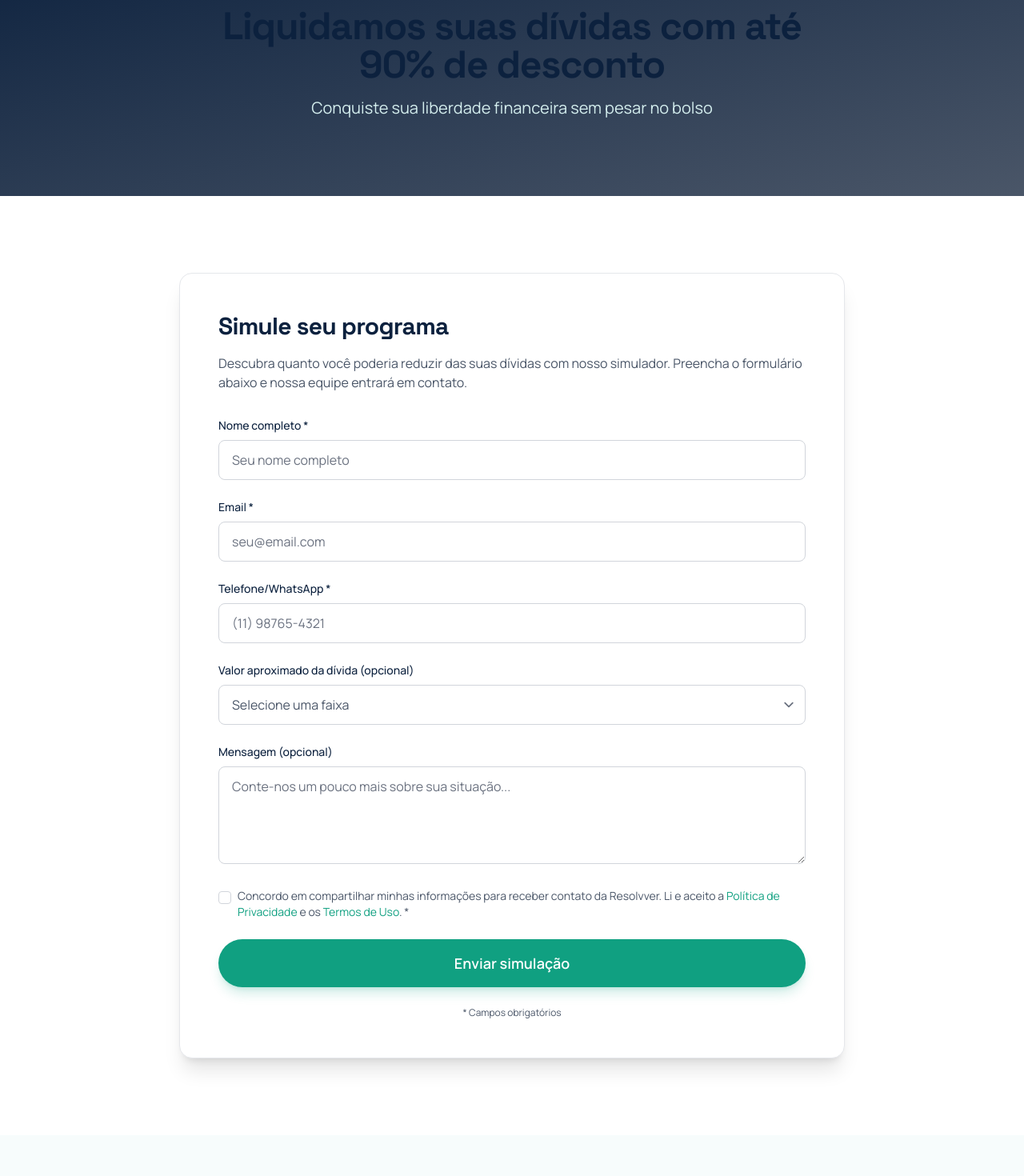
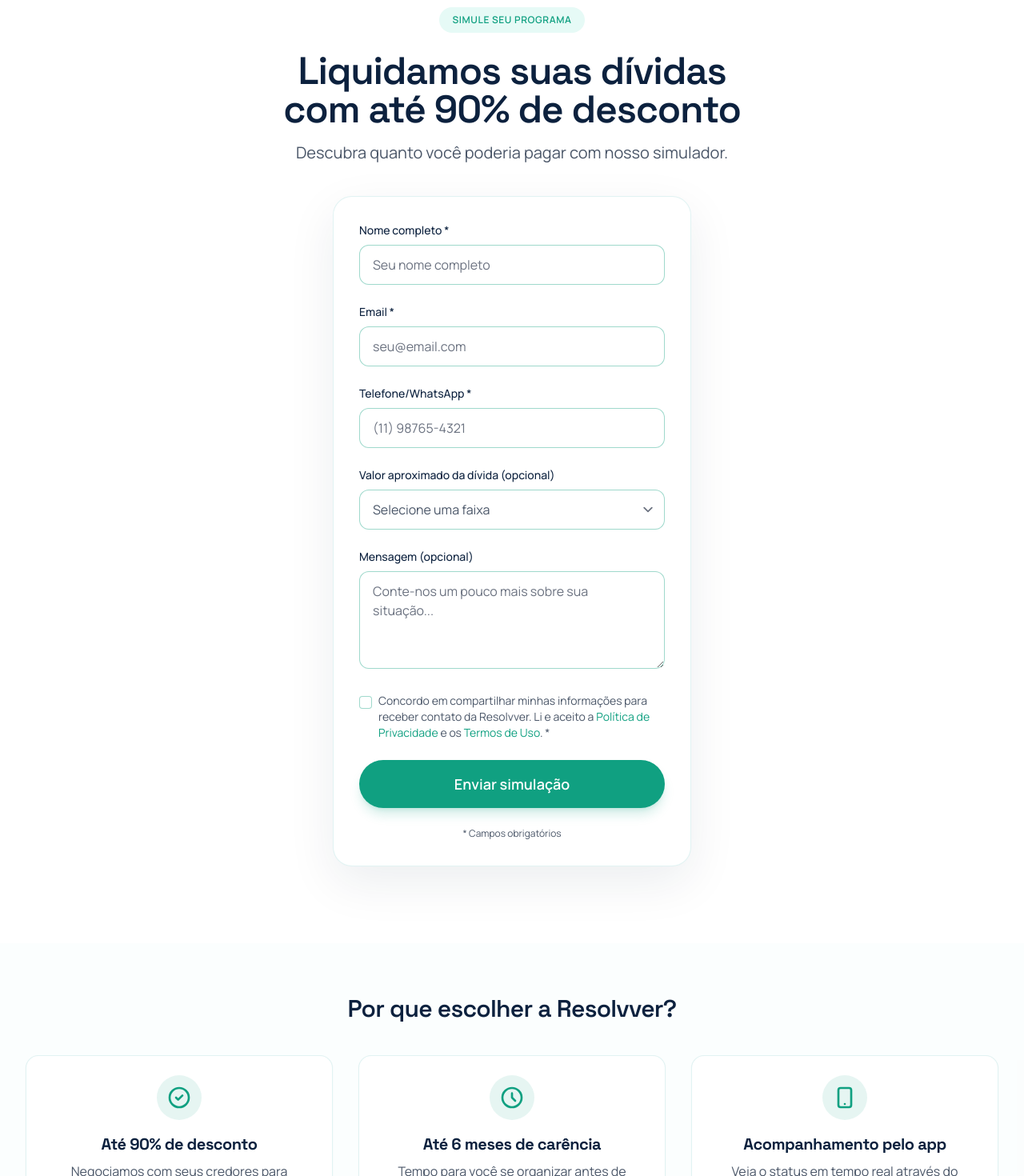
Before and after one commit to synapticcodes/resolvver_site, a Next.js app: page /simule-seu-caso in a window 1280 px wide. Shown: the part 200-1670 px from the top of the page at 80% size. Built offline with nearby package versions, Linux system fonts and the light colour scheme.

Commit message:
modificacoes no simule seu caso

```diff
--- a/src/app/simule-seu-caso/page.tsx
+++ b/src/app/simule-seu-caso/page.tsx
@@ -10,48 +10,37 @@ export const metadata: Metadata = {
 export default function SimulatePage() {
   return (
     <>
-      {/* Hero Section */}
-      <section className="py-16 md:py-24 bg-gradient-to-br from-brand-navy to-brand-slate text-white">
-        <Container>
-          <div className="max-w-3xl mx-auto text-center">
-            <h1 className="text-4xl md:text-5xl font-bold mb-4">
+      {/* Hero + Form */}
+      <section className="py-16 md:py-24 bg-white">
+        <Container size="small">
+          <div className="text-center mb-10">
+            <span className="inline-flex items-center gap-2 px-4 py-2 rounded-full bg-brand-mint text-brand-emerald text-xs font-semibold uppercase tracking-wider">
+              Simule seu programa
+            </span>
+            <h1 className="text-4xl md:text-5xl font-semibold mt-6 mb-4 text-balance text-brand-navy">
               Liquidamos suas dívidas com até 90% de desconto
             </h1>
-            <p className="text-xl text-brand-sky">
-              Conquiste sua liberdade financeira sem pesar no bolso
+            <p className="text-lg md:text-xl text-brand-slate">
+              Descubra quanto você poderia pagar com nosso simulador.
             </p>
           </div>
-        </Container>
-      </section>
 
-      {/* Form Section */}
-      <section className="py-16 md:py-24 bg-white">
-        <Container size="small">
-          <div className="bg-white rounded-2xl shadow-xl border border-gray-200 p-8 md:p-12">
-            <div className="mb-8">
-              <h2 className="text-3xl font-bold text-brand-navy mb-4">
-                Simule seu programa
-              </h2>
-              <p className="text-brand-slate">
-                Descubra quanto você poderia reduzir das suas dívidas com nosso simulador. Preencha o formulário abaixo e nossa equipe entrará em contato.
-              </p>
-            </div>
-
+          <div className="mx-auto max-w-md rounded-3xl border border-brand-sky/70 bg-white p-8 shadow-soft">
             <LeadForm />
           </div>
         </Container>
       </section>
 
       {/* Benefits Section */}
-      <section className="py-16 md:py-24 bg-brand-sky/20">
+      <section className="py-12 md:py-16 bg-brand-sky/10">
         <Container>
-          <h2 className="text-3xl font-bold text-brand-navy text-center mb-12">
+          <h2 className="text-2xl md:text-3xl font-semibold text-brand-navy text-center mb-10">
             Por que escolher a Resolvver?
           </h2>
 
           <div className="grid grid-cols-1 md:grid-cols-3 gap-8">
-            <div className="text-center">
-              <div className="w-16 h-16 mx-auto mb-4 rounded-full bg-brand-emerald/10 flex items-center justify-center">
+            <div className="text-center rounded-2xl bg-white border border-brand-sky/70 p-6 shadow-sm">
+              <div className="w-14 h-14 mx-auto mb-4 rounded-full bg-brand-emerald/10 flex items-center justify-center">
                 <svg className="w-8 h-8 text-brand-emerald" fill="none" viewBox="0 0 24 24" stroke="currentColor">
                   <path strokeLinecap="round" strokeLinejoin="round" strokeWidth={2} d="M9 12l2 2 4-4m6 2a9 9 0 11-18 0 9 9 0 0118 0z" />
                 </svg>
@@ -64,8 +53,8 @@ export default function SimulatePage() {
               </p>
             </div>
 
-            <div className="text-center">
-              <div className="w-16 h-16 mx-auto mb-4 rounded-full bg-brand-emerald/10 flex items-center justify-center">
+            <div className="text-center rounded-2xl bg-white border border-brand-sky/70 p-6 shadow-sm">
+              <div className="w-14 h-14 mx-auto mb-4 rounded-full bg-brand-emerald/10 flex items-center justify-center">
                 <svg className="w-8 h-8 text-brand-emerald" fill="none" viewBox="0 0 24 24" stroke="currentColor">
                   <path strokeLinecap="round" strokeLinejoin="round" strokeWidth={2} d="M12 8v4l3 3m6-3a9 9 0 11-18 0 9 9 0 0118 0z" />
                 </svg>
@@ -78,8 +67,8 @@ export default function SimulatePage() {
               </p>
             </div>
 
-            <div className="text-center">
-              <div className="w-16 h-16 mx-auto mb-4 rounded-full bg-brand-emerald/10 flex items-center justify-center">
+            <div className="text-center rounded-2xl bg-white border border-brand-sky/70 p-6 shadow-sm">
+              <div className="w-14 h-14 mx-auto mb-4 rounded-full bg-brand-emerald/10 flex items-center justify-center">
                 <svg className="w-8 h-8 text-brand-emerald" fill="none" viewBox="0 0 24 24" stroke="currentColor">
                   <path strokeLinecap="round" strokeLinejoin="round" strokeWidth={2} d="M12 18h.01M8 21h8a2 2 0 002-2V5a2 2 0 00-2-2H8a2 2 0 00-2 2v14a2 2 0 002 2z" />
                 </svg>
--- a/src/components/forms/LeadForm.tsx
+++ b/src/components/forms/LeadForm.tsx
@@ -109,9 +109,9 @@ export default function LeadForm() {
           name="name"
           value={formData.name}
           onChange={handleChange}
-          className={`w-full px-4 py-3 rounded-lg border ${
-            errors.name ? 'border-red-500' : 'border-gray-300'
-          } focus:ring-2 focus:ring-brand-emerald focus:border-transparent`}
+          className={`w-full px-4 py-3 rounded-xl border ${
+            errors.name ? 'border-red-500' : 'border-brand-emerald/40'
+          } focus:ring-2 focus:ring-brand-emerald focus:border-brand-emerald`}
           placeholder="Seu nome completo"
         />
         {errors.name && (
@@ -130,9 +130,9 @@ export default function LeadForm() {
           name="email"
           value={formData.email}
           onChange={handleChange}
-          className={`w-full px-4 py-3 rounded-lg border ${
-            errors.email ? 'border-red-500' : 'border-gray-300'
-          } focus:ring-2 focus:ring-brand-emerald focus:border-transparent`}
+          className={`w-full px-4 py-3 rounded-xl border ${
+            errors.email ? 'border-red-500' : 'border-brand-emerald/40'
+          } focus:ring-2 focus:ring-brand-emerald focus:border-brand-emerald`}
           placeholder="seu@email.com"
         />
         {errors.email && (
@@ -151,9 +151,9 @@ export default function LeadForm() {
           name="phone"
           value={formData.phone}
           onChange={handleChange}
-          className={`w-full px-4 py-3 rounded-lg border ${
-            errors.phone ? 'border-red-500' : 'border-gray-300'
-          } focus:ring-2 focus:ring-brand-emerald focus:border-transparent`}
+          className={`w-full px-4 py-3 rounded-xl border ${
+            errors.phone ? 'border-red-500' : 'border-brand-emerald/40'
+          } focus:ring-2 focus:ring-brand-emerald focus:border-brand-emerald`}
           placeholder="(11) 98765-4321"
         />
         {errors.phone && (
@@ -171,7 +171,7 @@ export default function LeadForm() {
           name="debtAmount"
           value={formData.debtAmount}
           onChange={handleChange}
-          className="w-full px-4 py-3 rounded-lg border border-gray-300 focus:ring-2 focus:ring-brand-emerald focus:border-transparent"
+          className="w-full px-4 py-3 rounded-xl border border-brand-emerald/40 focus:ring-2 focus:ring-brand-emerald focus:border-brand-emerald"
         >
           <option value="">Selecione uma faixa</option>
           <option value="Menos de R$ 5.000">Menos de R$ 5.000</option>
@@ -192,7 +192,7 @@ export default function LeadForm() {
           value={formData.message}
           onChange={handleChange}
           rows={4}
-          className="w-full px-4 py-3 rounded-lg border border-gray-300 focus:ring-2 focus:ring-brand-emerald focus:border-transparent"
+          className="w-full px-4 py-3 rounded-xl border border-brand-emerald/40 focus:ring-2 focus:ring-brand-emerald focus:border-brand-emerald"
           placeholder="Conte-nos um pouco mais sobre sua situação..."
         />
         {errors.message && (
@@ -208,10 +208,10 @@ export default function LeadForm() {
           name="consent"
           checked={formData.consent || false}
           onChange={handleChange}
-          className={`mt-1 w-4 h-4 text-brand-emerald border-gray-300 rounded focus:ring-brand-emerald ${
-            errors.consent ? 'border-red-500' : ''
-          }`}
-        />
+        className={`mt-1 w-4 h-4 text-brand-emerald border-brand-emerald/40 rounded focus:ring-brand-emerald ${
+          errors.consent ? 'border-red-500' : ''
+        }`}
+      />
         <label htmlFor="consent" className="ml-2 text-sm text-brand-slate">
           Concordo em compartilhar minhas informações para receber contato da Resolvver. Li e aceito a{' '}
           <a href="/privacidade" className="text-brand-emerald hover:underline">
@@ -230,14 +230,14 @@ export default function LeadForm() {
 
       {/* Submit Error */}
       {errors.submit && (
-        <div className="p-4 bg-red-50 border border-red-200 rounded-lg">
+        <div className="p-4 bg-red-50 border border-red-200 rounded-xl">
           <p className="text-sm text-red-600">{errors.submit}</p>
         </div>
       )}
 
       {/* Success Message */}
       {submitStatus === 'success' && (
-        <div className="p-4 bg-green-50 border border-green-200 rounded-lg">
+        <div className="p-4 bg-green-50 border border-green-200 rounded-xl">
           <p className="text-sm text-green-600 font-medium">
             Formulário enviado com sucesso! Nossa equipe entrará em contato em breve.
           </p>
```
